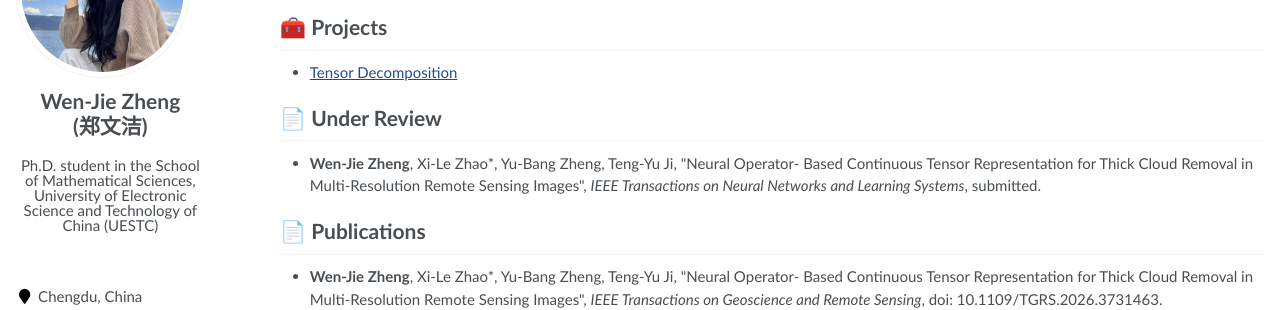
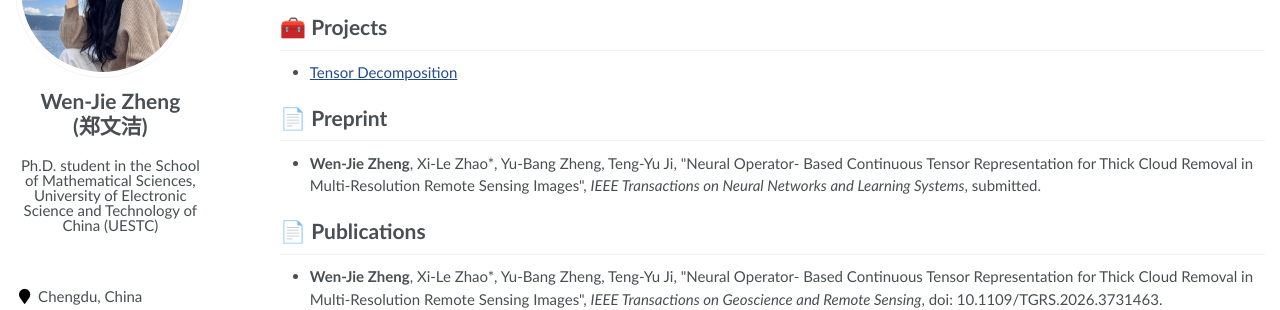
Before and after one commit to wjz1355/wjz1355.github.io, a Jekyll site: the page built from pages/about.md, in a window 1280 px wide and 900 px high. Shown: the part 188-498 px from the top of the window. Built offline with Jekyll 4.4.1, drawn with Linux system fonts in a browser that asks for light colours; a script that is not in the unit is left out.

Commit message:
Rename section 'Under Review' to 'Preprint'

```diff
--- a/pages/about.md
+++ b/pages/about.md
@@ -28,7 +28,7 @@ My current research interests include tensor modeling and computing, tensor lear
 
 -  [Tensor Decomposition](https://github.com/zhaoxile/reproducible-tensor-completion-state-of-the-art)
 
-# 📄 Under Review
+# 📄 Preprint
 
 - **Wen-Jie Zheng**, Xi-Le Zhao\*, Yu-Bang Zheng, Teng-Yu Ji, \"Neural Operator- Based Continuous Tensor Representation for Thick Cloud Removal in Multi-Resolution Remote Sensing Images\", _IEEE Transactions on Neural Networks and Learning Systems_, submitted.
 
```
